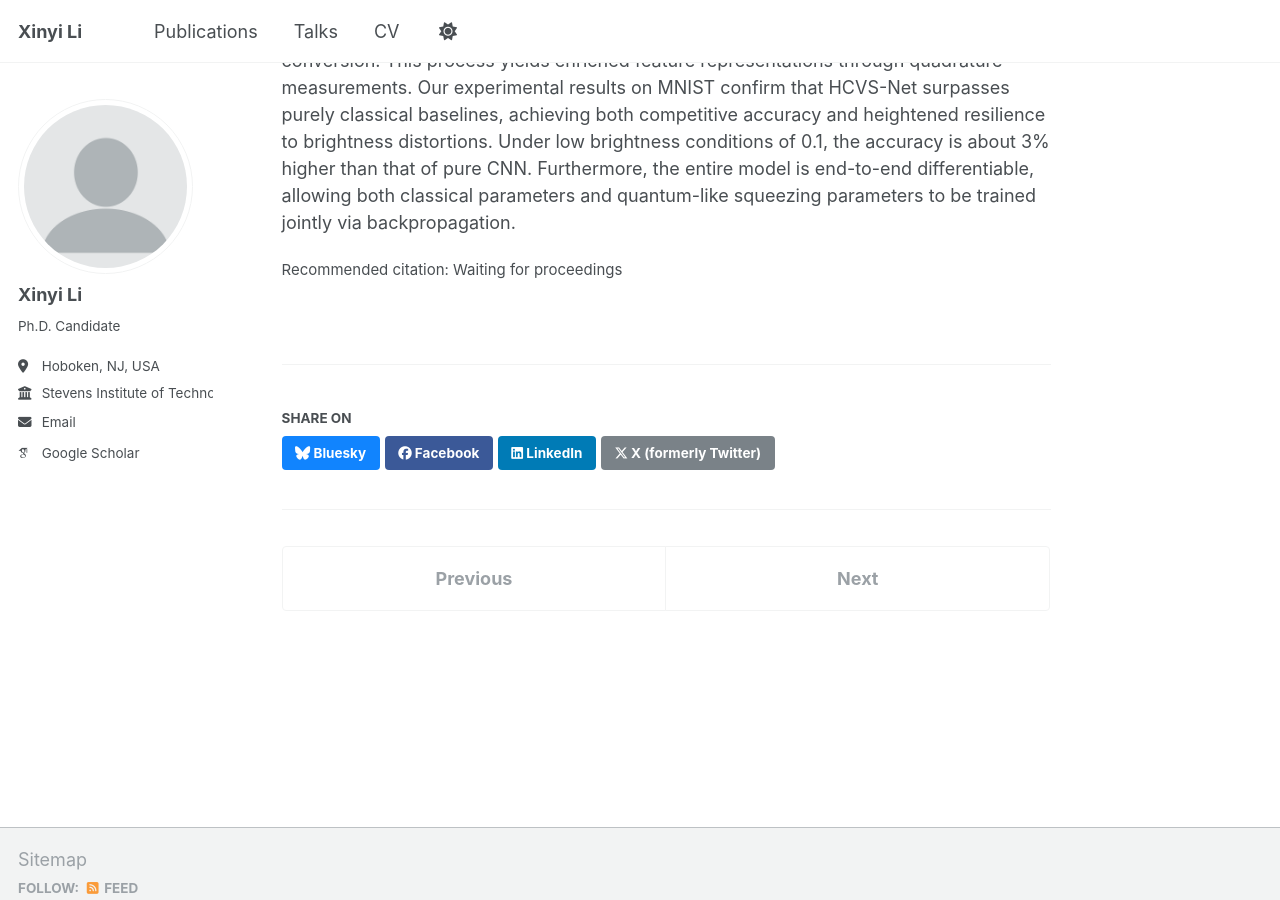
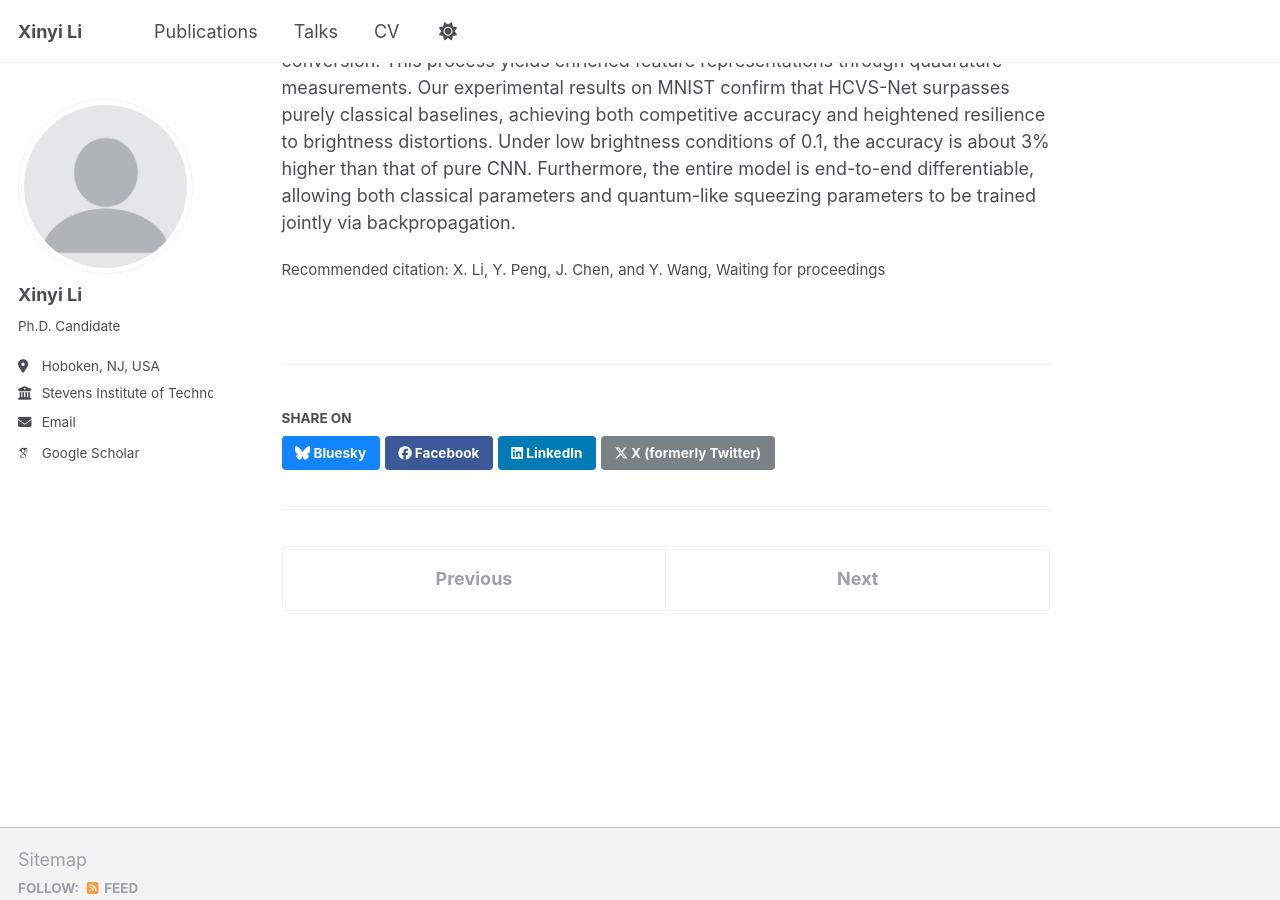
Before and after one commit to LXY-princess/lxy-princess.github.io, a Jekyll site: the page built from _publications/2025-07-21-conference-hcvs.md, in a window 1280 px wide and 900 px high, scrolled down 474 px. Built offline with Jekyll 4.4.1, drawn with Linux system fonts in a browser that asks for light colours; some web fonts are replaced; a script that is not in the unit is left out.

Commit message:
Update 2025-07-21-conference-hcvs.md

```diff
--- a/_publications/2025-07-21-conference-hcvs.md
+++ b/_publications/2025-07-21-conference-hcvs.md
@@ -6,7 +6,7 @@ permalink: /publication/2025-07-21-conference-hcvs
 excerpt: 'Keywords: Continuous-Variable Quantum Computing, Hybrid Quantum-Classical Systems, Robust Feature Extraction, Squeezing Operations'
 date: 2025-07-21
 venue: '2025 IEEE International Conference on Quantum Computing and Engineering (QCE-25)'
-citation: 'Waiting for proceedings'
+citation: 'X. Li, Y. Peng, J. Chen, and Y. Wang, Waiting for proceedings'
 ---
 
 Abstract: Recent advances in quantum-inspired machine learning have highlighted the potential of using non-classical effects to enhance feature extraction and improve robustness. In particular, continuous-variable (CV) systems on photonic platforms offer operations such as single-mode and two-mode squeezing that naturally encode quantum correlations. Motivated by the need for increasingly resilient and expressive deep learning architectures, we propose a novel Hybrid Continuous-Variable Squeezing Network (HCVS-Net) that unifies these quantum-inspired CV operations with classical convolutional neural networks (CNNs) by skip-connection. Specifically, a conventional CNN first extracts preliminary features, which are subsequently embedded into CV modes undergoing controllable squeezing gates, emulating spontaneous parametric down-conversion. This process yields enriched feature representations through quadrature measurements. Our experimental results on MNIST confirm that HCVS-Net surpasses purely classical baselines, achieving both competitive accuracy and heightened resilience to brightness distortions. Under low brightness conditions of 0.1, the accuracy is about 3% higher than that of pure CNN. Furthermore, the entire model is end-to-end differentiable, allowing both classical parameters and quantum-like squeezing parameters to be trained jointly via backpropagation.
```
